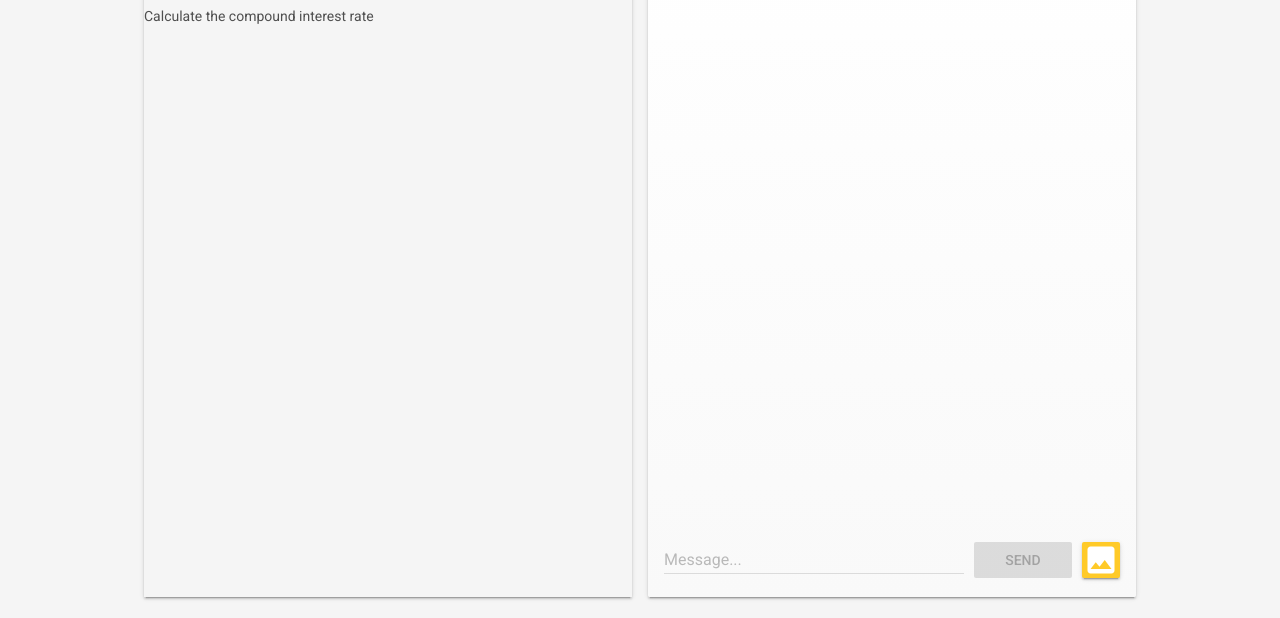
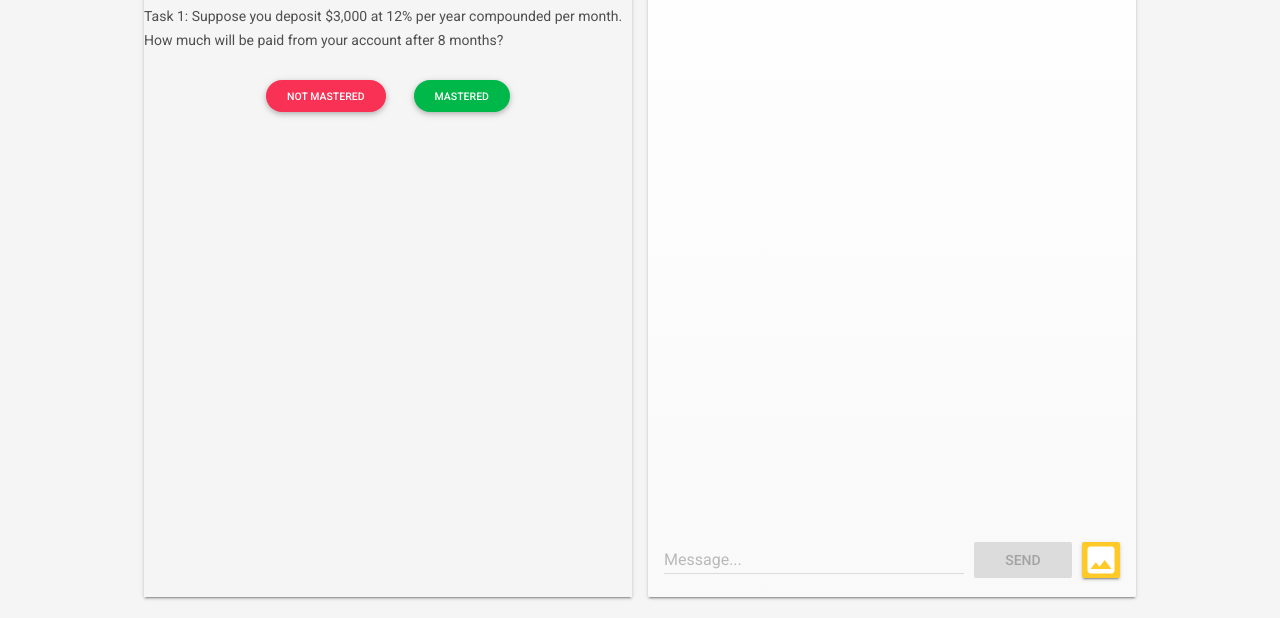
Before and after one commit to Antelope270/TOL-project2, a website built with webpack: page public/index.html in a window 1280 px wide. Both pictures are taken after a click on the link "PRACTICE". Shown: the part 182-800 px from the top of the page. Built offline with nearby package versions, Linux system fonts and the light colour scheme; some packages are replaced by stand-ins of ours; no server answers; the database is empty.

Commit message:
Added button for step 2

```diff
--- a/public/index.html
+++ b/public/index.html
@@ -211,10 +211,11 @@
           <div class="page-content">
             <div class="question">
             <h3>Missing KC</h3>
-            <p>Calculate the compound interest rate</p>
+            <p id="step2-task">Task 1: Suppose you deposit $3,000 at 12% per year compounded per month. How much will be paid from your account after 8 months? </p>
             </div>
-
-            <div class
+          <div class="flex-button">
+              <button type="button" class="btn btn-danger btn-rounded KC-check" onclick="nextquestion()">Not Mastered</button>
+              <button type="button" class="btn btn-success btn-rounded KC-check" onclick="nextpage()">Mastered</button>
           </div>
         </section>
         <section class="mdl-tabs__panel" id="tab-3">
--- a/src/index.js
+++ b/src/index.js
@@ -444,3 +444,13 @@ document.addEventListener('DOMContentLoaded', function(){
     document.getElementsByClassName('mdl-tabs__panel')[index].classList.add('is-show');
   };
 }, false);
+
+
+function nextquestion(){
+  const x=document.getElementById("step2-task");
+  x.innerHTML="Task 2: Suppose you deposit $3,000 at 12% per year compounded per month. How much will be paid from your account after 8 months? ";
+ }
+
+function nextpage(){
+
+ }
```
